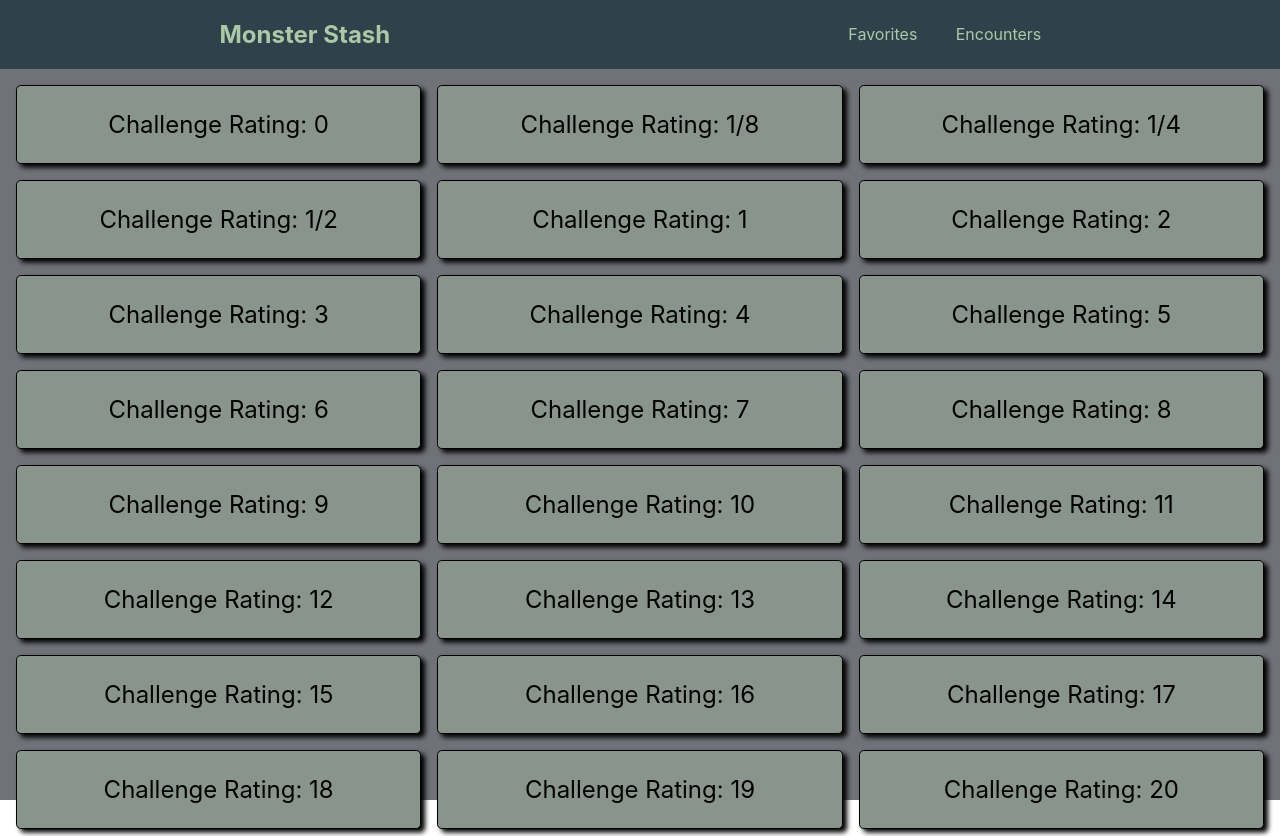
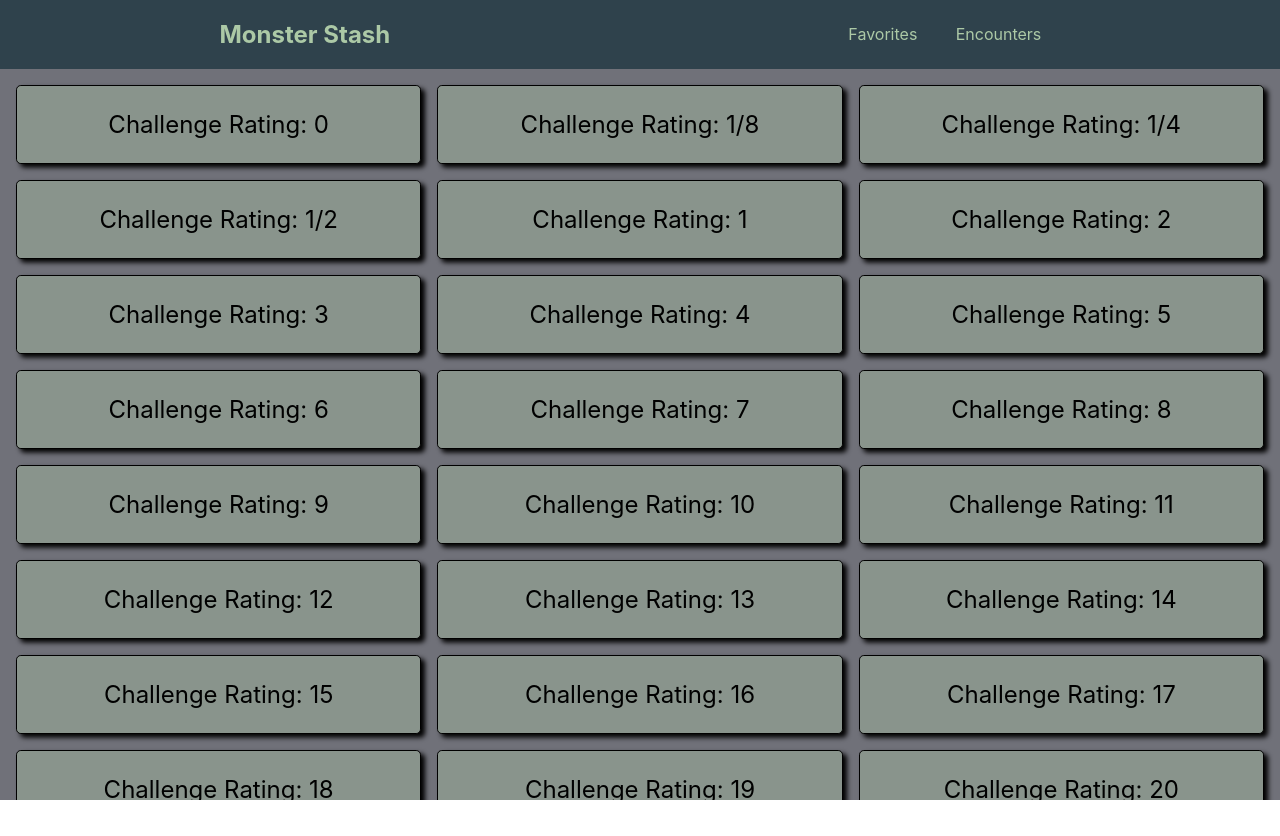
Before and after one commit to Davidschlundtbodien/monster-stash, a React (Create React App) app: page / in a window 1280 px wide. Shown: the top 836 px of the page. After the commit the page ends 800 px from the top, so only its background shows below. Built offline with nearby package versions, Linux system fonts and the light colour scheme.

Commit message:
Add overflow option and remove scrollbar visual

```diff
--- a/src/Components/ChallengeRatingList/ChallengeRatingList.css
+++ b/src/Components/ChallengeRatingList/ChallengeRatingList.css
@@ -3,6 +3,11 @@
   grid-template-columns: repeat(3, 1fr);
   grid-gap: 1em;
   padding: 1em;
+  overflow-y: scroll;
+}
+
+.rating-list-container::-webkit-scrollbar {
+  display: none;
 }
 
 .rating-list-item {
```
